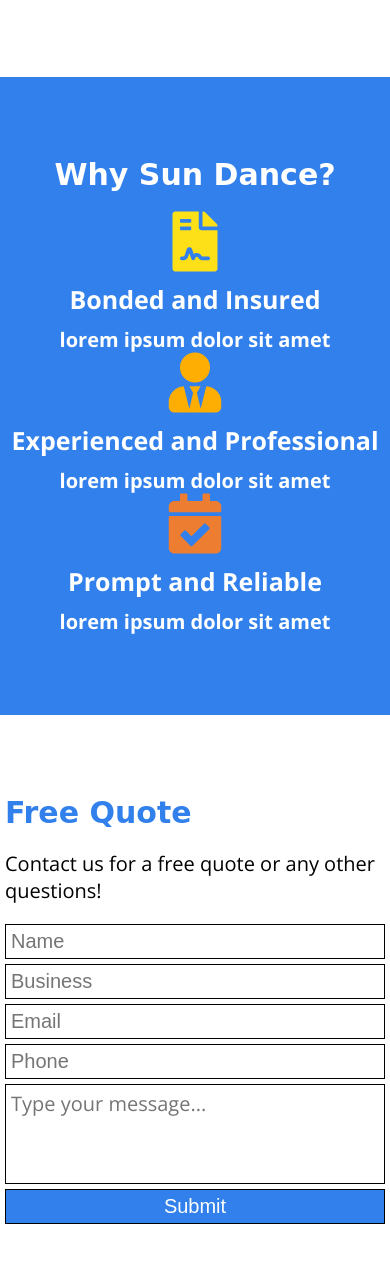
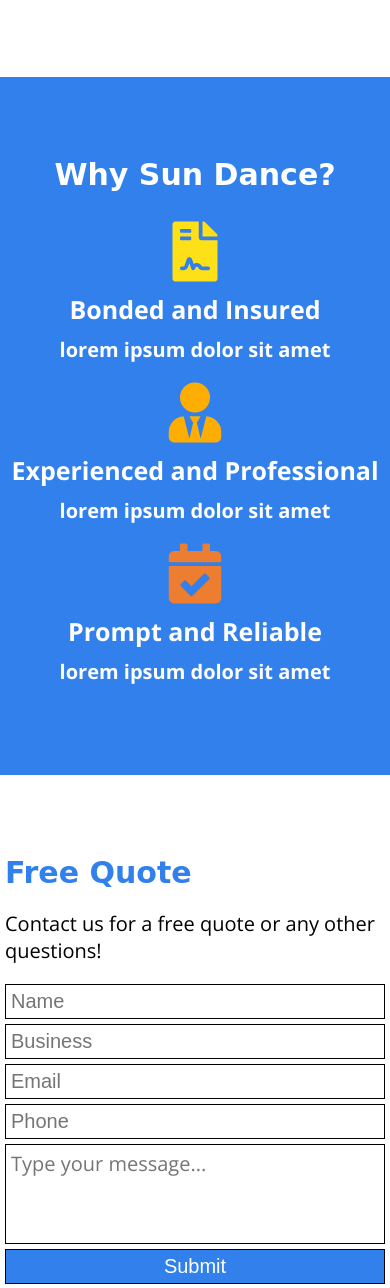
Before and after one commit to neckberg/sdcs, a PHP site: page /Folder/ in a window 390 px wide. Shown: the part 1475-2763 px from the top of the page. Before the commit the page ends 2699 px from the top, so only its background shows below. Run offline with PHP 8.4, Linux system fonts and the light colour scheme; some web fonts are replaced.

Commit message:
fix icon blurb padding on mobile

```diff
--- a/pages/page-content.php
+++ b/pages/page-content.php
@@ -47,17 +47,17 @@
   <div class="container-95pc-max-1140px">
     <h2 class="ta-center c-white">Why Sun Dance?</h2>
     <div class="df-row jc-center h3-icon-headers c-white" style="flex-wrap:wrap;">
-      <article class="w4-md df-col jc-start ta-center">
+      <article class="w4-md df-col jc-start ta-center pady-2">
         <i class="fas fa-file-contract c-yellow"></i>
         <h3 class="c-white pady-2">Bonded and Insured<h3>
         <p class="c-white">lorem ipsum dolor sit amet</p>
       </article>
-      <article class="w4-md df-col jc-start ta-center">
+      <article class="w4-md df-col jc-start ta-center pady-2">
         <i class="fas fa-user-tie c-orange-light"></i>
         <h3 class="c-white pady-2">Experienced and Professional<h3>
         <p class="c-white">lorem ipsum dolor sit amet</p>
       </article>
-      <article class="w4-md df-col jc-start ta-center">
+      <article class="w4-md df-col jc-start ta-center pady-2">
         <i class="fas fa-calendar-check c-orange"></i>
         <h3 class="c-white pady-2">Prompt and Reliable<h3>
         <p class="c-white">lorem ipsum dolor sit amet</p>
```
